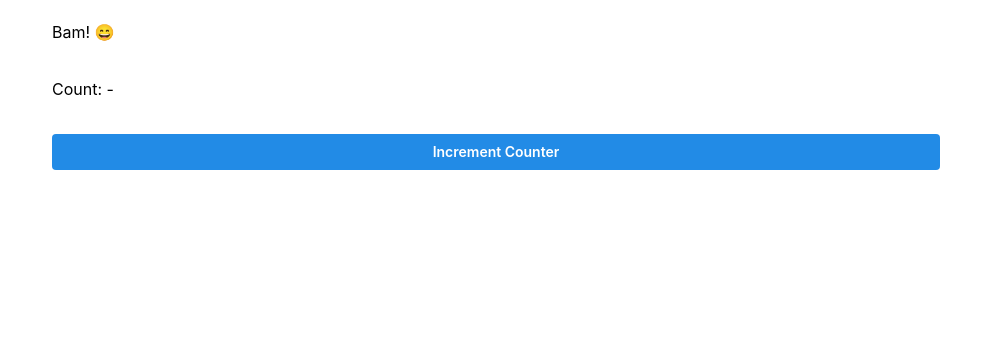
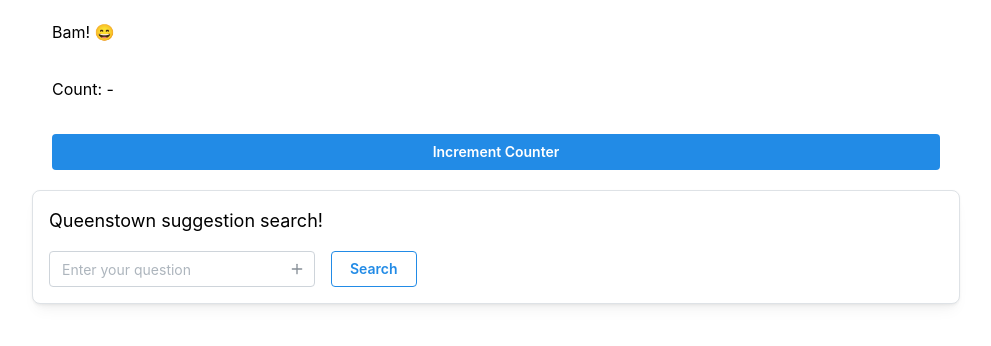
Before and after one commit to sedrak-digio/template-demo, a React (Vite) app: page / in a window 1280 px wide. Shown: the top 346 px of the page, without its empty margins (144-1135 px from the left). Built offline with nearby package versions, Linux system fonts and the light colour scheme.

Commit message:
feat: add genAI search component

```diff
--- a/package.json
+++ b/package.json
@@ -12,8 +12,10 @@
   "dependencies": {
     "@mantine/core": "7.3.1",
     "@mantine/hooks": "7.3.1",
+    "@tabler/icons-react": "^3.12.0",
     "react": "^18.2.0",
-    "react-dom": "^18.2.0"
+    "react-dom": "^18.2.0",
+    "react-markdown": "^9.0.1"
   },
   "devDependencies": {
     "@types/react": "^18.2.36",
--- a/src/App.tsx
+++ b/src/App.tsx
@@ -2,6 +2,7 @@ import "@mantine/core/styles.css";
 import { Button, Container, LoadingOverlay, MantineProvider, Stack, Text } from "@mantine/core";
 import { theme } from "./theme";
 import { useState } from "react";
+import MultiQuestionSearchBar from "./components/QuestionSearchBar/QuestionSearchBar";
 
 export default function App() {
 
@@ -25,6 +26,7 @@ export default function App() {
         <Text>Count: {counter}</Text>
         <Button onClick={incrementCounter}>Increment Counter</Button>
       </Stack>
+      <MultiQuestionSearchBar />
     </Container>
 
   </MantineProvider>;
--- /dev/null
+++ b/src/components/QuestionSearchBar/QuestionSearchBar.tsx
@@ -0,0 +1,129 @@
+import React, { useState } from 'react';
+import {
+  TextInput,
+  Text,
+  Button,
+  Stack,
+  Divider,
+  Paper,
+  SimpleGrid,
+  Tooltip,
+  Group,
+  useMantineTheme,
+} from '@mantine/core';
+import { IconTrash, IconPlus } from '@tabler/icons-react';
+import ReactMarkdown from 'react-markdown';
+
+interface Question {
+  text: string;
+  result: string;
+}
+
+const MultiQuestionSearchBar: React.FC = () => {
+  const [questions, setQuestions] = useState<Question[]>([]);
+  const [currentQuestion, setCurrentQuestion] = useState('');
+  const theme = useMantineTheme();
+
+  const addQuestion = () => {
+    if (currentQuestion.trim() !== '') {
+      setQuestions([
+        ...questions,
+        { text: currentQuestion, result: 'Loading...' },
+      ]);
+      setCurrentQuestion('');
+    }
+  };
+
+  const removeQuestion = (index: number) => {
+    const updatedQuestions = [...questions];
+    updatedQuestions.splice(index, 1);
+    setQuestions(updatedQuestions);
+  };
+
+  const handleQuestionChange = (event: React.ChangeEvent<HTMLInputElement>) => {
+    setCurrentQuestion(event.target.value);
+  };
+
+  // Replace this with your actual search logic
+  const search = async (question: string) => {
+    // Simulate a delay for demonstration
+    // await new Promise((resolve) => setTimeout(resolve, 1000));
+    console.log("Heya!")
+    debugger;
+    const responseJson = await(await fetch(`https://australia-southeast2-mg-mantelorians.cloudfunctions.net/queenstown?q=${question}`)).json();
+    console.log(responseJson)
+
+    // Replace with your actual search logic
+    return `${responseJson.response}`;
+  };
+
+  const processQuestions = async () => {
+    for (let i = 0; i < questions.length; i++) {
+      const question = questions[i];
+      try {
+        const result = await search(question.text);
+        const updatedQuestions = [...questions];
+        updatedQuestions[i] = { ...question, result };
+        setQuestions(updatedQuestions);
+      } catch (error) {
+        console.error('Error searching:', error);
+        const updatedQuestions = [...questions];
+        updatedQuestions[i] = { ...question, result: 'Error' };
+        setQuestions(updatedQuestions);
+      }
+    }
+  };
+
+  return (
+    <Paper shadow="sm" p="md" radius="md" withBorder>
+      <Text size="lg" weight={700} mb="md">
+       Queenstown suggestion search!
+      </Text>
+
+      <Stack spacing="xs">
+        <Group position="apart">
+          <TextInput
+            placeholder="Enter your question"
+            value={currentQuestion}
+            onChange={handleQuestionChange}
+            rightSection={<IconPlus size={16} onClick={addQuestion} />}
+          />
+          <Button variant="outline" onClick={processQuestions}>
+            Search
+          </Button>
+        </Group>
+
+        {questions.length > 0 && (
+          <>
+            <Divider my="md" />
+            <SimpleGrid cols={1} spacing="md">
+              {questions.slice().reverse().map((question, index) => (
+                <Paper key={index} p="sm" radius="md" withBorder>
+                  <Group position="apart">
+                    <Text weight={500}>{question.text}</Text>
+                    <Tooltip
+                      label="Remove question"
+                      position="bottom"
+                      withArrow
+                    >
+                      <IconTrash
+                        size={16}
+                        color={theme.colors.gray[5]}
+                        onClick={() => removeQuestion(index)}
+                      />
+                    </Tooltip>
+                  </Group>
+                  <Text mt="xs" color={theme.colors.gray[6]}>
+                    <ReactMarkdown>{question.result}</ReactMarkdown>
+                  </Text>
+                </Paper>
+              ))}
+            </SimpleGrid>
+          </>
+        )}
+      </Stack>
+    </Paper>
+  );
+};
+
+export default MultiQuestionSearchBar;
```
Also changed, not shown: 1 other file (tests, documents, lock files or other folders).
